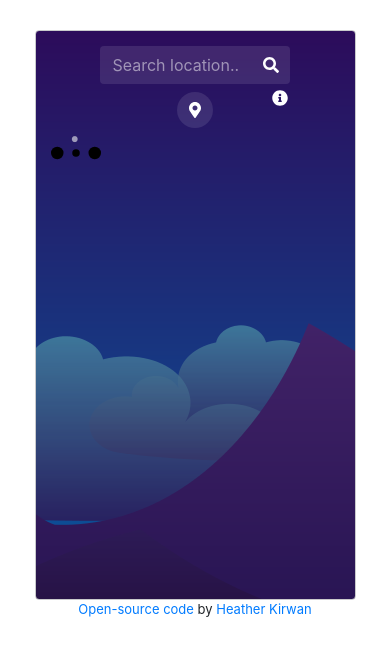
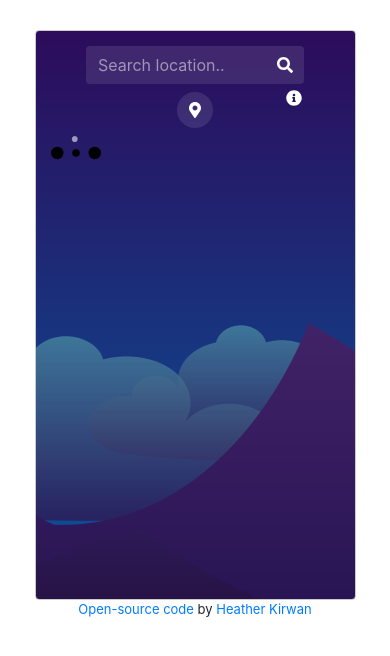
Before and after one commit to Hezaa123/weather-app-react, a React (Create React App) app: page / in a window 390 px wide. Shown: the top 656 px of the page. Built offline with nearby package versions, Linux system fonts and the light colour scheme; no server answers.

Commit message:
Testing the sizing on a mobile screen

```diff
--- a/src/Weather.css
+++ b/src/Weather.css
@@ -34,8 +34,8 @@
 
 .Weather .locationSearch {
   margin: 0 auto;
-  max-width: 80%;
-  width: 400px;
+  max-width: 90%;
+  width: 450px;
   position: relative;
   left: 21px;
 }
```
